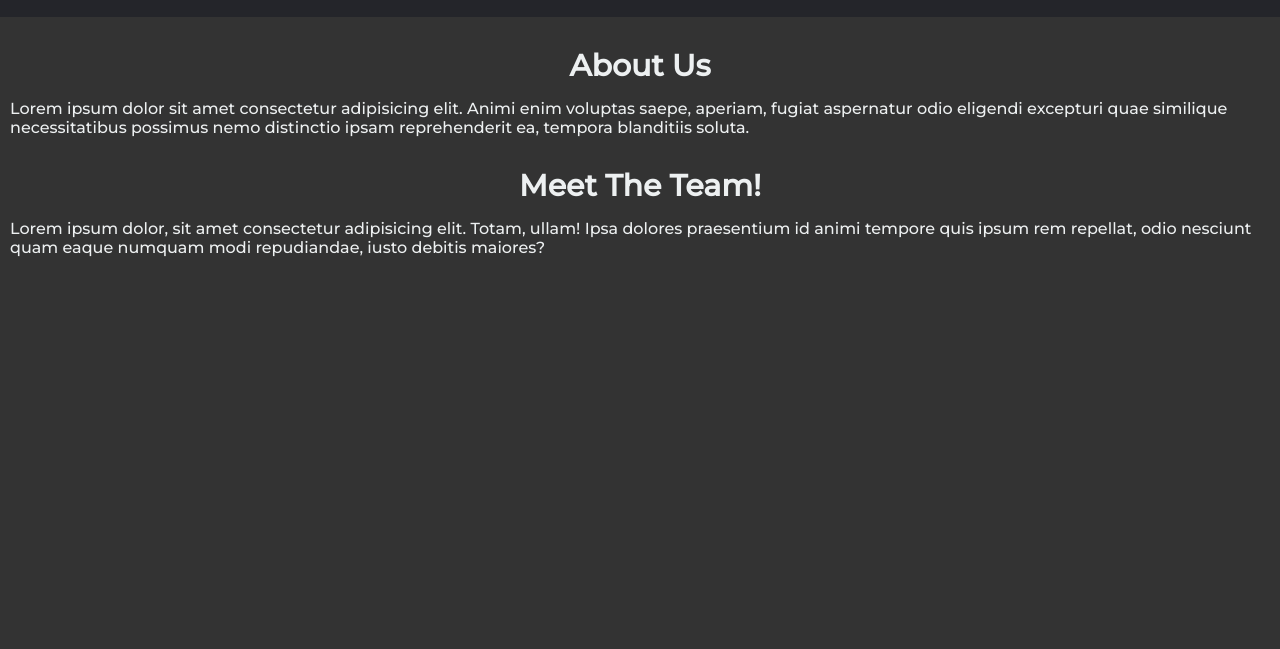
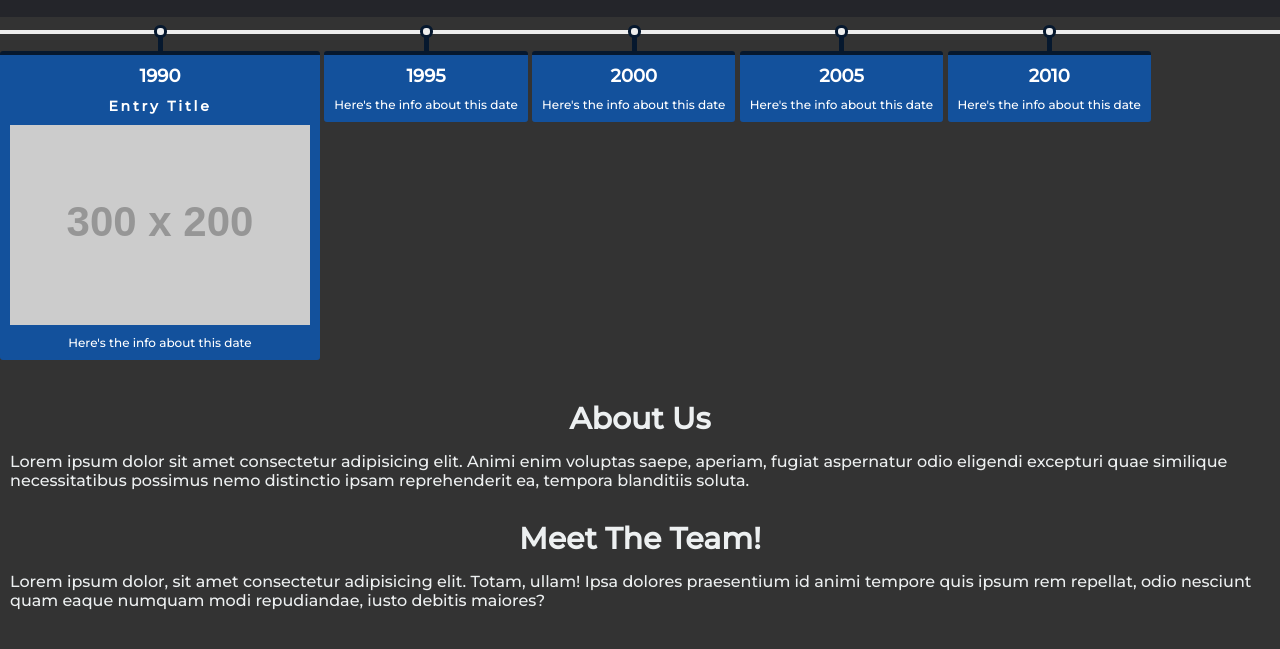
Before and after one commit to ChanR-Analytics/Website, a plain HTML site: page index.html in a window 1280 px wide. Shown: the part 51-700 px from the top of the page. Drawn offline with Linux system fonts and the light colour scheme; placeholder pictures from the web are drawn by us.

Commit message:
making my edits

```diff
--- a/css/style.css
+++ b/css/style.css
@@ -51,6 +51,85 @@ body {
 }
 
 /* /Navbar */
+
+/* Timeline */
+.timeline {
+  white-space: nowrap;
+  overflow-x: scroll;
+  padding: 30px 0 10px 0;
+  position: relative;
+}
+
+.entry {
+  display: inline-block;
+  vertical-align: top;
+  background: #13519C;
+  color: #fff;
+  padding: 10px;
+  font-size: 12px;
+  text-align: center;
+  position: relative;
+  border-top: 4px solid #06182E;
+  border-radius: 3px;
+  min-width: 200px;
+  max-width: 500px;
+}
+
+.entry img {
+  display: block;
+  max-width: 100%;
+  height: auto;
+  margin-bottom: 10px;
+}
+
+.entry:after {
+  content: '';
+  display: block;
+  background: #eee;
+  width: 7px;
+  height: 7px;
+  border-radius: 6px;
+  border: 3px solid #06182E;
+  position: absolute;
+  left: 50%;
+  top: -30px;
+  margin-left: -6px;
+}
+
+.entry:before {
+  content: '';
+  display: block;
+  background: #06182E;
+  width: 5px;
+  height: 20px;
+  position: absolute;
+  left: 50%;
+  top: -20px;
+  margin-left: -2px;
+}
+
+.entry h1 {
+  color: #fff;
+  font-size: 18px;
+  font-weight: bold;
+  margin-bottom: 10px;
+}
+
+.entry h2 {
+  letter-spacing: .2em;
+  margin-bottom: 10px;
+  font-size: 14px;
+}
+
+.bar {
+  height: 4px;
+  background: #eee;
+  width: 100%;
+  position: relative;
+  top: 13px;
+  left: 0;
+}
+/* /Timeline */
 
 /* About Us */
 
--- a/html/index.html
+++ b/index.html
@@ -5,8 +5,7 @@
     <meta http-equiv='X-UA-Compatible' content='IE=edge'>
     <title>ChanR</title>
     <meta name='viewport' content='width=device-width, initial-scale=1'>
-    <link rel='stylesheet' type='text/css' media='screen' href='../css/style.css'>
-    <script src='../js/main.js'></script>
+    <link rel='stylesheet' type='text/css' media='screen' href='./css/style.css'>
     <link href="https://fonts.googleapis.com/css?family=Montserrat:500&display=swap" rel="stylesheet">
 </head>
 <body>
@@ -23,6 +22,33 @@
     </nav>
 </header>
 <!-- /Navbar -->
+
+<!-- Timeline -->
+<div class="bar"></div>
+<div class="timeline">
+  <div class="entry">
+    <h1>1990</h1>
+    <h2>Entry Title</h2>
+    <img src="http://dummyimage.com/300x200/000/fff" /> Here's the info about this date
+  </div>
+  <div class="entry">
+    <h1>1995</h1>
+    Here's the info about this date
+  </div>
+  <div class="entry">
+    <h1>2000</h1>
+    Here's the info about this date
+  </div>
+  <div class="entry">
+    <h1>2005</h1>
+    Here's the info about this date
+  </div>
+  <div class="entry">
+    <h1>2010</h1>
+    Here's the info about this date
+  </div>
+</div>
+<!-- /Timeline -->
 
 <!-- About Us -->
 <div id="about">
@@ -41,5 +67,7 @@
     Lorem ipsum dolor, sit amet consectetur adipisicing elit. Totam, ullam! Ipsa dolores praesentium id animi tempore quis ipsum rem repellat, odio nesciunt quam eaque numquam modi repudiandae, iusto debitis maiores?
 </div>
 <!-- /Team -->
+
+<script src='./js/main.js'></script>
 </body>
 </html>
```
